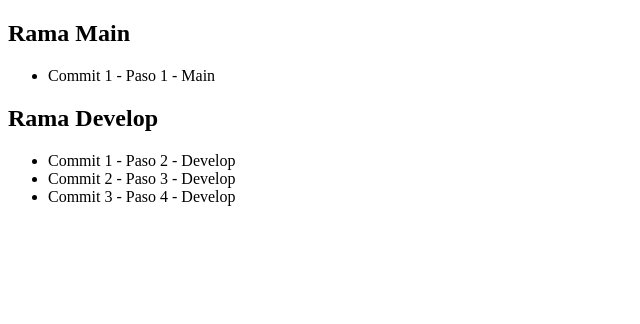
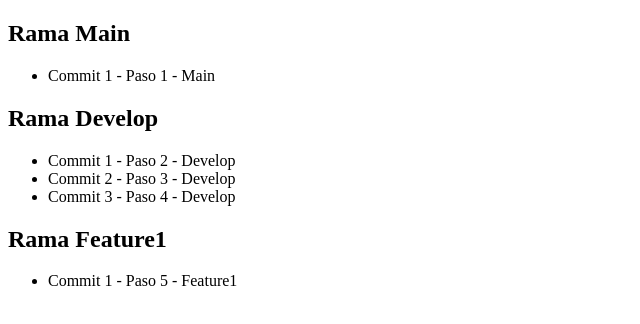
Before and after one commit to esscri97/proyecto-git, a plain HTML site: page index.html in a window 1280 px wide. Shown: the whole page, without its empty margins (0-640 px from the left). Drawn offline with Linux system fonts and the light colour scheme.

Commit message:
Commit 1 - Paso 5 - Feature1

```diff
--- a/index.html
+++ b/index.html
@@ -20,5 +20,11 @@
         <li>Commit 2 - Paso 3 - Develop</li>
         <li>Commit 3 - Paso 4 - Develop</li>
     </ul>
+
+    <h2>Rama Feature1</h2>
+
+    <ul>
+        <li>Commit 1 - Paso 5 - Feature1</li>
+    </ul>
 </body>
 </html>
```
